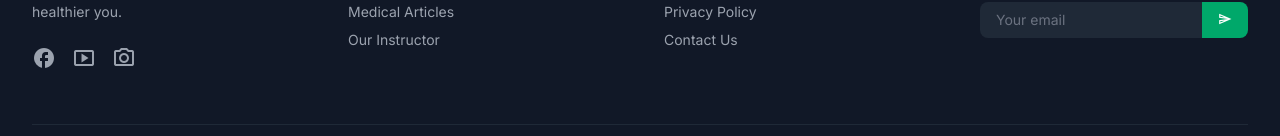
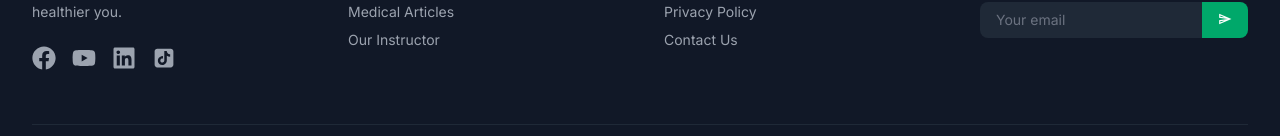
Before and after one commit to Mr-Rafiqul-Islam/yoga-with-doctor, a Next.js app: page / in a window 1280 px wide. Shown: the part 2093-2229 px from the top of the page. Built offline with nearby package versions, Linux system fonts and the light colour scheme; no server answers; a web font is replaced by a local one.

Commit message:
feat: Add react-icons for social media links in Footer component and update links for improved navigation

```diff
--- a/package.json
+++ b/package.json
@@ -16,6 +16,7 @@
     "next-auth": "^4.24.13",
     "react": "^18",
     "react-dom": "^18",
+    "react-icons": "^5.6.0",
     "react-redux": "^9.2.0",
     "socket.io-client": "^4.8.3"
   },
--- a/src/components/layout/Footer.tsx
+++ b/src/components/layout/Footer.tsx
@@ -1,6 +1,9 @@
 'use client';
 import Link from "next/link";
 import { SiteLogo } from "@/components/layout/SiteLogo";
+import { FaFacebook, FaLinkedin, FaYoutube } from "react-icons/fa";
+import { BsQuora } from "react-icons/bs";
+import { AiFillTikTok } from "react-icons/ai";
 
 const platformLinks = [
   { href: "/courses", label: "Browse Courses", target:"_self"},
@@ -17,9 +20,10 @@ const supportLinks = [
 ] as const;
 
 const socialLinks = [
-  { href: "#", label: "Facebook", icon: "facebook" },
-  { href: "#", label: "YouTube", icon: "smart_display" },
-  { href: "#", label: "Instagram", icon: "camera_alt" },
+  { href: "https://www.facebook.com/yogawithdoctor", label: "Facebook", icon: <FaFacebook /> },
+  { href: "https://www.youtube.com/@yogawithdoctor", label: "YouTube", icon: <FaYoutube /> },
+  { href: "https://www.linkedin.com/company/yoga-with-doctorbd/", label: "LinkedIn", icon: <FaLinkedin /> },
+  { href: "https://www.tiktok.com/@yogawithdoctor", label: "Tiktok", icon: <AiFillTikTok /> },
 ] as const;
 
 export function Footer() {
@@ -42,7 +46,8 @@ export function Footer() {
             <div className="flex gap-4">
               {socialLinks.map(({ href, label, icon }) => (
                 <a
-                  key={icon}
+                  key={label}
+                  target="_blank"
                   href={href}
                   className="text-gray-400 transition-colors hover:text-white focus:outline-none focus:ring-offset-gray-900 rounded-radius-sm"
                   aria-label={label}
```
Also changed, not shown: 1 other file (tests, documents, lock files or other folders).
